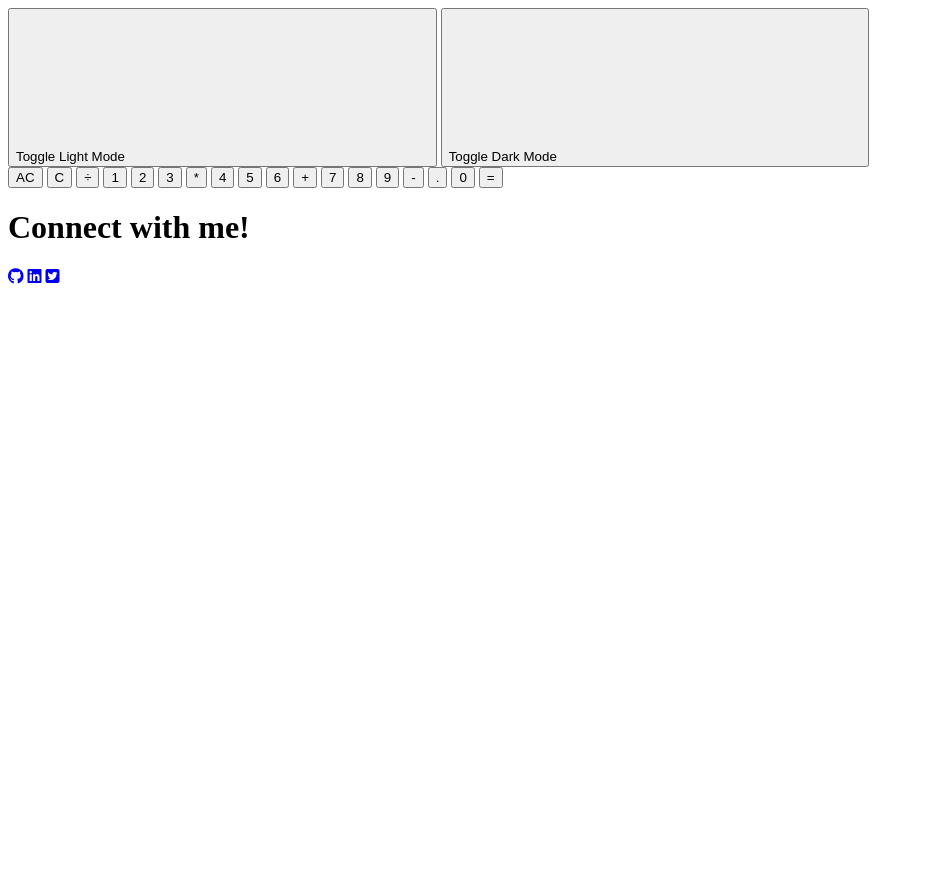
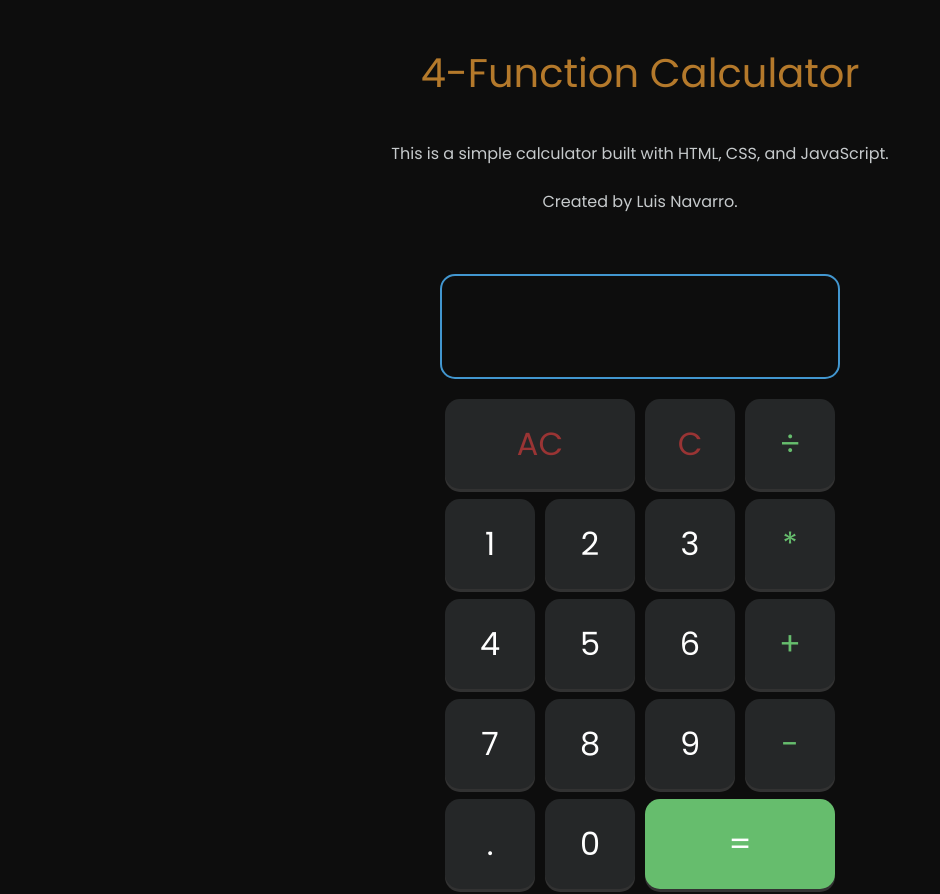
Before and after one commit to Count-MonteCristo/calculator, a plain HTML site: page index.html in a window 1280 px wide. Shown: the whole page, without its empty margins (0-940 px from the left). Before the commit the page ends 800 px from the top, so only its background shows below. Drawn offline with Linux system fonts and the light colour scheme.

Commit message:
wrote CSS

```diff
--- a/index.html
+++ b/index.html
@@ -10,40 +10,22 @@
       rel="stylesheet"
       href="https://fonts.googleapis.com/css?family=Poppins"
     />
-    <script
-      src="https://kit.fontawesome.com/766f32d788.js"
-      crossorigin="anonymous"
-    ></script>
     <script src="script.js" defer></script>
   </head>
 
   <body>
-    <header>
-      <div class="toggle-switch">
-        <!--- Light mode button --->
-        <button
-          class="color-mode__btn light--hidden"
-          aria-label="Toggle light mode"
-        >
-          Toggle Light Mode
-          <svg aria-hidden="true">
-            <use href="#sun"></use>
-          </svg>
-        </button>
+    <div class="left-side">
+      <div class="title">
+        <h1>4-Function Calculator</h1>
+      </div>
+      <div class="description">
+        <p>
+          This is a simple calculator built with HTML, CSS, and JavaScript.<br />
+          Created by Luis Navarro.
+        </p>
+      </div>
 
-        <!--- Dark mode button --->
-        <button
-          class="color-mode__btn dark--hidden"
-          aria-label="Toggle dark mode"
-        >
-          Toggle Dark Mode
-          <svg aria-hidden="true">
-            <use href="#moon"></use>
-          </svg>
-        </button>
-      </div>
-    </header>
-
+      <div class="right-side">
         <div class="calculator-grid">
           <!--- Output Screen --->
           <div class="output">
@@ -52,42 +34,26 @@
           </div>
 
           <!--- Number/operand buttons --->
-      <button class="span-two">AC</button>
-      <button>C</button>
-      <button>÷</button>
+          <button class="span-two" id="red-button">AC</button>
+          <button id="red-button">C</button>
+          <button id="green-button">÷</button>
           <button>1</button>
           <button>2</button>
           <button>3</button>
-      <button>*</button>
+          <button id="green-button">*</button>
           <button>4</button>
           <button>5</button>
           <button>6</button>
-      <button>+</button>
+          <button id="green-button">+</button>
           <button>7</button>
           <button>8</button>
           <button>9</button>
-      <button>-</button>
+          <button id="green-button">-</button>
           <button>.</button>
           <button>0</button>
-      <button class="span-two">=</button>
+          <button class="span-two" id="equal-button">=</button>
         </div>
-
-    <footer>
-      <div class="footer-heading">
-        <h1>Connect with me!</h1>
       </div>
-      <div class="footer-icons">
-        <!--- Social media icons w/ links --->
-        <a href="https://github.com/Count-MonteCristo"
-          ><i class="fa-brands fa-github"></i
-        ></a>
-        <a href="https://www.linkedin.com/in/luisnavarrobarrera/"
-          ><i class="fa-brands fa-linkedin"></i
-        ></a>
-        <a href="https://twitter.com/KaisarionCodes"
-          ><i class="fa-brands fa-square-twitter"></i
-        ></a>
     </div>
-    </footer>
   </body>
 </html>
--- a/styles.css
+++ b/styles.css
@@ -0,0 +1,108 @@
+:root {
+  --dark: #0d0d0d;
+  --red: #993434;
+  --green: #66bd6d;
+  --orange: #b4792b;
+}
+
+*,
+*::before,
+*::after {
+  box-sizing: border-box;
+  font-family: Poppins, sans-serif;
+  font-weight: normal;
+}
+
+.title,
+.description {
+  text-align: center;
+}
+
+.title {
+  padding-top: 1rem;
+  color: var(--orange);
+  font-size: 20px;
+  font-weight: bold;
+}
+
+.description {
+  padding-bottom: 2rem;
+  line-height: 3rem;
+  color: #c6cacc;
+}
+
+body {
+  padding: 0;
+  margin: 0;
+  background-color: var(--dark);
+}
+
+.calculator-grid {
+  display: grid;
+  justify-content: center;
+  align-content: center;
+  grid-template-columns: repeat(4, 100px);
+  grid-template-rows: minmax(120px, auto) repeat(5, 100px);
+}
+
+.calculator-grid > button {
+  cursor: pointer;
+  font-size: 2rem;
+  border: none;
+  box-shadow: 0px 3px rgba(255, 255, 255, 0.151);
+  outline: none;
+  background-color: #252728;
+  color: white;
+  border-radius: 15px;
+  margin: 5px;
+}
+
+.calculator-grid > button:hover {
+  background-color: #c2cace70;
+}
+
+.span-two {
+  grid-column: span 2;
+}
+
+.output {
+  grid-column: 1 / -1;
+  background-color: var(--dark);
+  border: 2px solid #4296cf;
+  border-radius: 15px;
+  margin-bottom: 15px;
+  color: white;
+  display: flex;
+  align-items: flex-end;
+  justify-content: space-around;
+  flex-direction: column;
+  padding: 10px;
+  word-wrap: break-word;
+  word-break: break-all;
+}
+
+.output .previous-operand {
+  color: rgba(255, 255, 255, 0.75);
+  font-size: 1.5rem;
+}
+
+.output .current-operand {
+  color: white;
+  font-size: 2.5rem;
+}
+
+#red-button {
+  color: var(--red);
+}
+
+#green-button {
+  color: var(--green);
+}
+
+#equal-button {
+  background-color: var(--green);
+}
+
+#equal-button:hover {
+  background-color: #4b8b50;
+}
```
Lines whose indentation alone changed are shown as unchanged.
